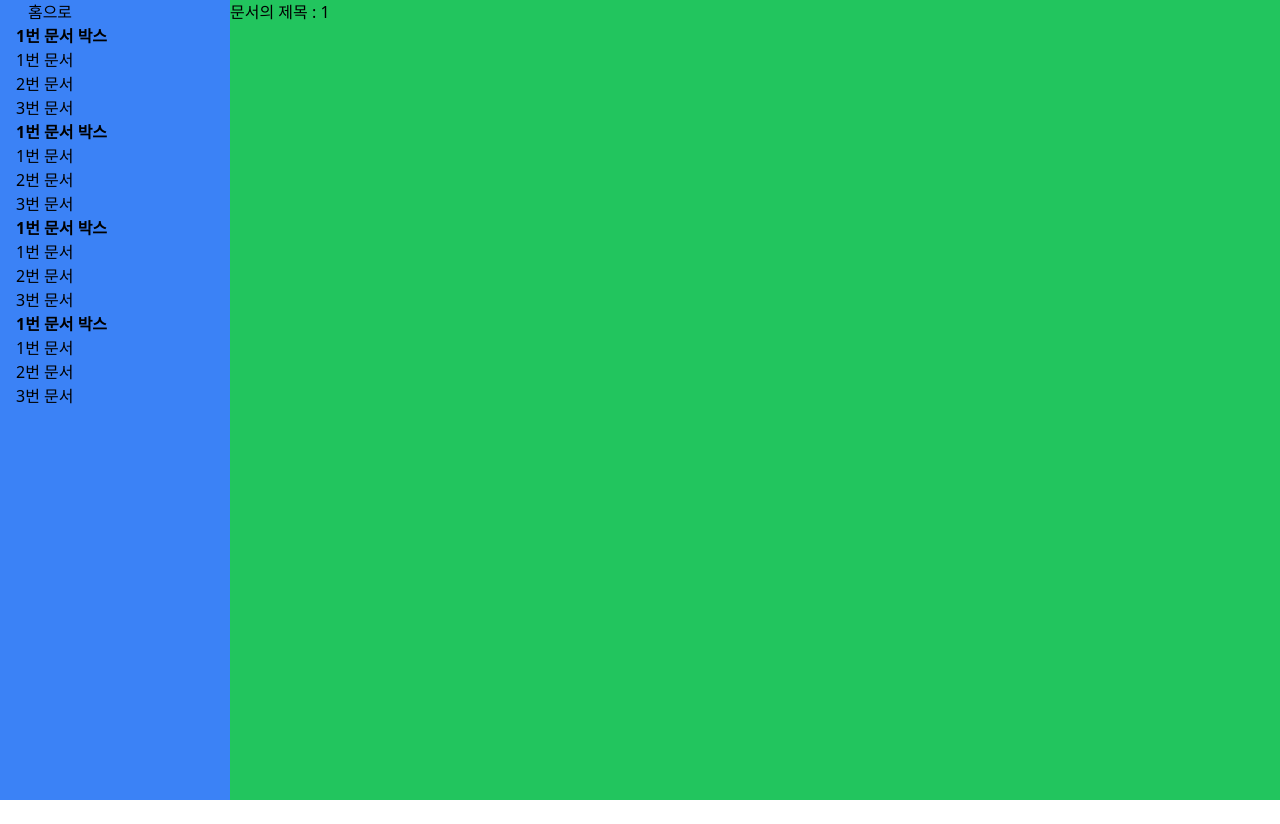
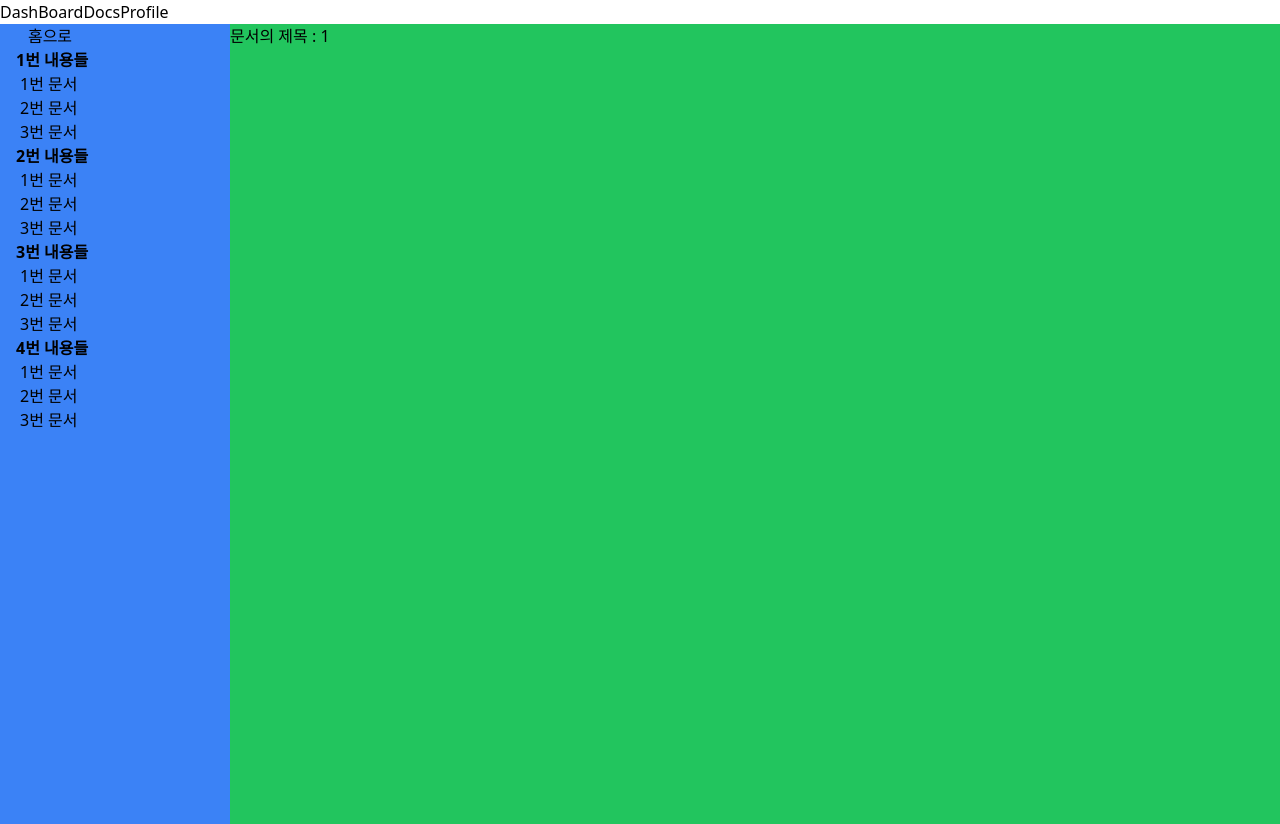
Before and after one commit to reload02/rq, a React (Vite) app: page /document/1 in a window 1280 px wide. Before the commit the page ends 800 px from the top, so only its background shows below. Built offline with nearby package versions, Linux system fonts and the light colour scheme.

Commit message:
feat : Header  추가

```diff
--- a/src/component/DocsBox.tsx
+++ b/src/component/DocsBox.tsx
@@ -1,12 +1,17 @@
 import { useNavigate } from "react-router-dom";
+import "./tailwind.css";
 
-const DocsBox: React.FC = () => {
+interface DocsBoxProps {
+  boxName: string;
+}
+
+const DocsBox: React.FC<DocsBoxProps> = ({ boxName }) => {
   const nav = useNavigate();
   return (
-    <div className="ml-4">
-      <h1 className="font-bold">1번 문서 박스</h1>
+    <div className="ml-4 w-[170px]">
+      <h1 className="font-bold">{boxName}</h1>
       <p
-        className="hover:bg-slate-500"
+        className="docList"
         onClick={() => {
           nav("/document/test1");
         }}
@@ -14,7 +19,7 @@ const DocsBox: React.FC = () => {
         1번 문서
       </p>
       <p
-        className="hover:bg-slate-500"
+        className="docList"
         onClick={() => {
           nav("/document/test2");
         }}
@@ -22,7 +27,7 @@ const DocsBox: React.FC = () => {
         2번 문서
       </p>
       <p
-        className="hover:bg-slate-500"
+        className="docList"
         onClick={() => {
           nav("/document/test3");
         }}
--- /dev/null
+++ b/src/component/Header.tsx
@@ -0,0 +1,11 @@
+const Header: React.FC = () => {
+  return (
+    <div>
+      <button>DashBoard</button>
+      <button>Docs</button>
+      <button>Profile</button>
+    </div>
+  );
+};
+
+export default Header;
--- /dev/null
+++ b/src/component/tailwind.css
@@ -0,0 +1,3 @@
+.docList {
+  @apply rounded-md pl-1 hover:bg-slate-500;
+}
--- a/src/pages/Document.tsx
+++ b/src/pages/Document.tsx
@@ -1,10 +1,13 @@
 import { useNavigate } from "react-router-dom";
 import DocsBox from "../component/DocsBox";
 import ShowDocs from "../component/ShowDocs";
+import Header from "../component/Header";
 
 const Doc: React.FC = () => {
   const nav = useNavigate();
   return (
+    <div>
+      <Header />
       <div className="flex h-screen">
         <div className="w-[230px] bg-blue-500">
           <button
@@ -15,13 +18,14 @@ const Doc: React.FC = () => {
           >
             홈으로
           </button>
-        <DocsBox />
-        <DocsBox />
-        <DocsBox />
-        <DocsBox />
+          <DocsBox boxName="1번 내용들" />
+          <DocsBox boxName="2번 내용들" />
+          <DocsBox boxName="3번 내용들" />
+          <DocsBox boxName="4번 내용들" />
         </div>
         <div className="flex-1 bg-green-500">
           <ShowDocs />
+        </div>
       </div>
     </div>
   );
```
Lines whose indentation alone changed are shown as unchanged.
